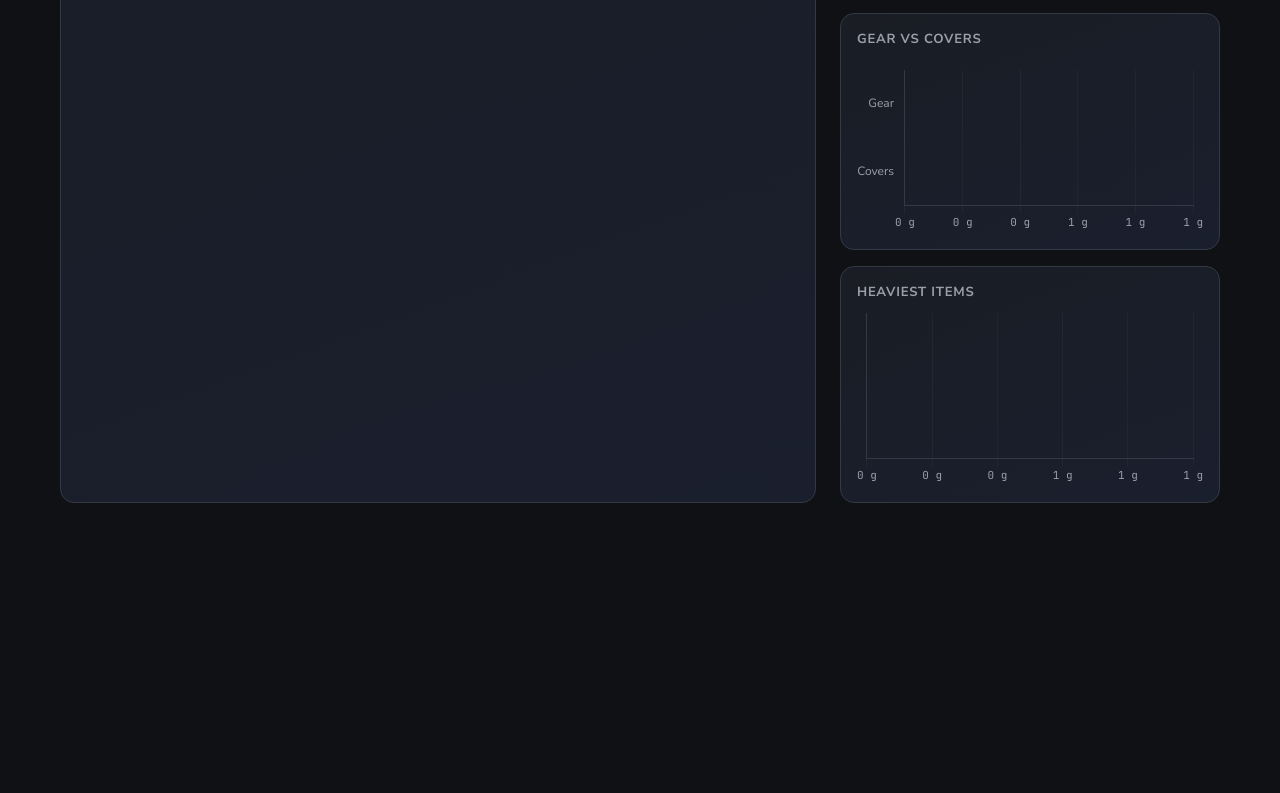
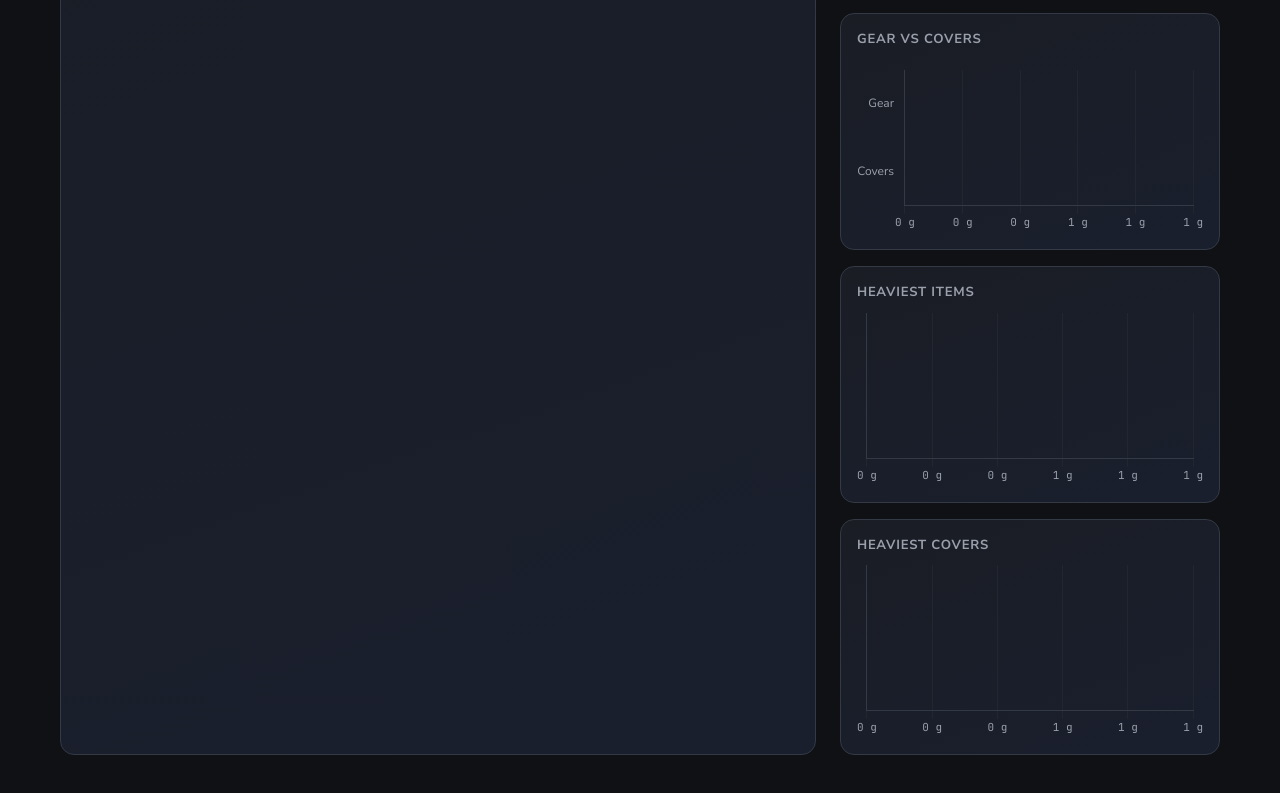
Before and after one commit to LiasTif/gear-weight, a plain HTML site: page index.html in a window 1280 px wide. Shown: the part 826-1619 px from the top of the page. Before the commit the page ends 1389 px from the top, so only its background shows below. Drawn offline with nearby package versions, Linux system fonts and the light colour scheme.

Commit message:
Add files via upload

```diff
--- a/app.js
+++ b/app.js
@@ -71,12 +71,12 @@ const LANGS = {
 };
 
 const T = {
-  ua:{title:'Спорядження',addItem:'Додати спорядження',name:'Назва',weightG:'Вага (г)',weight:'Вага',qty:'Кіл.',add:'Додати',hasCover:'Має чохол / кейс',coverName:'Назва чохла',coverWeight:'Вага чохла',category:'Категорія',cats:'Категорії',sc:'Спільний чохол',exp:'Експорт',imp:'Імпорт',clr:'Очистити',share:'Поділитись',shareT:'Поділитись списком',shareCopied:'Посилання скопійовано!',shareDesc:'Перегляд (тільки читання)',tw:'Загальна вага',go:'Спорядження',co:'Чохли / кейси',ic:'Предметів',ot:'від загалу',cch:'Вага по категоріях',cvch:'Спорядження vs Чохли',tch:'Топ предметів',gear:'Спорядження',covers:'Чохли',addG:'Додайте спорядження',nl:'Новий список',ln:'Назва списку',create:'Створити',cancel:'Скасувати',close:'Закрити',del:'Видалити',save:'Зберегти',mc:'Категорії',nc:'Нова категорія',scT:'Спільний чохол',scD:'Чохол для кількох предметів',scS:'Оберіть предмети:',scM:'Оберіть хоча б 2 предмети',ei:'Редагувати предмет',eSc:'Редагувати спільний чохол',rl:'Перейменувати список',n1:'Потрібен хоча б один список',dl:'Видалити цей список?',cc2:'Очистити весь список?',exd:'Експортовано!',imd:'Імпортовано!',svd:'Збережено!',ivf:'Невірний формат',en2:'Введіть назву',ew:'Введіть вагу',le:'Такий список вже є',fr:'Для',defCat:['Одяг','Спальне','Кухня','Електроніка','Гігієна','Інше']},
-  ru:{title:'Снаряжение',addItem:'Добавить снаряжение',name:'Название',weightG:'Вес (г)',weight:'Вес',qty:'Кол.',add:'Добавить',hasCover:'Есть чехол / кейс',coverName:'Название чехла',coverWeight:'Вес чехла',category:'Категория',cats:'Категории',sc:'Общий чехол',exp:'Экспорт',imp:'Импорт',clr:'Очистить',share:'Поделиться',shareT:'Поделиться списком',shareCopied:'Ссылка скопирована!',shareDesc:'Просмотр (только чтение)',tw:'Общий вес',go:'Снаряжение',co:'Чехлы / кейсы',ic:'Предметов',ot:'от общего',cch:'Вес по категориям',cvch:'Снаряжение vs Чехлы',tch:'Топ предметов',gear:'Снаряжение',covers:'Чехлы',addG:'Добавьте снаряжение',nl:'Новый список',ln:'Название списка',create:'Создать',cancel:'Отмена',close:'Закрыть',del:'Удалить',save:'Сохранить',mc:'Категории',nc:'Новая категория',scT:'Общий чехол',scD:'Чехол для нескольких предметов',scS:'Выберите предметы:',scM:'Выберите хотя бы 2 предмета',ei:'Редактировать предмет',eSc:'Редактировать общий чехол',rl:'Переименовать список',n1:'Нужен хотя бы один список',dl:'Удалить этот список?',cc2:'Очистить весь список?',exd:'Экспортировано!',imd:'Импортировано!',svd:'Сохранено!',ivf:'Неверный формат',en2:'Введите название',ew:'Введите вес',le:'Такой список уже есть',fr:'Для',defCat:['Одежда','Спальное','Кухня','Электроника','Гигиена','Другое']},
-  en:{title:'Gear',addItem:'Add gear',name:'Name',weightG:'Weight (g)',weight:'Weight',qty:'Qty',add:'Add',hasCover:'Has cover / case',coverName:'Cover name',coverWeight:'Cover weight',category:'Category',cats:'Categories',sc:'Shared cover',exp:'Export',imp:'Import',clr:'Clear',share:'Share',shareT:'Share list',shareCopied:'Link copied!',shareDesc:'View only (read-only)',tw:'Total weight',go:'Gear',co:'Covers / cases',ic:'Items',ot:'of total',cch:'Weight by category',cvch:'Gear vs Covers',tch:'Heaviest items',gear:'Gear',covers:'Covers',addG:'Add some gear',nl:'New list',ln:'List name',create:'Create',cancel:'Cancel',close:'Close',del:'Delete',save:'Save',mc:'Categories',nc:'New category',scT:'Shared cover',scD:'One cover for multiple items',scS:'Select items:',scM:'Select at least 2 items',ei:'Edit item',eSc:'Edit shared cover',rl:'Rename list',n1:'Need at least one list',dl:'Delete this list?',cc2:'Clear entire list?',exd:'Exported!',imd:'Imported!',svd:'Saved!',ivf:'Invalid file',en2:'Enter name',ew:'Enter weight',le:'List exists',fr:'For',defCat:['Clothing','Sleeping','Kitchen','Electronics','Hygiene','Other']},
-  es:{title:'Equipamiento',addItem:'Añadir equipo',name:'Nombre',weightG:'Peso (g)',weight:'Peso',qty:'Cant.',add:'Añadir',hasCover:'Tiene funda / estuche',coverName:'Nombre de funda',coverWeight:'Peso de funda',category:'Categoría',cats:'Categorías',sc:'Funda compartida',exp:'Exportar',imp:'Importar',clr:'Limpiar',share:'Compartir',shareT:'Compartir lista',shareCopied:'¡Enlace copiado!',shareDesc:'Solo lectura',tw:'Peso total',go:'Equipamiento',co:'Fundas / estuches',ic:'Artículos',ot:'del total',cch:'Peso por categoría',cvch:'Equipo vs Fundas',tch:'Artículos más pesados',gear:'Equipo',covers:'Fundas',addG:'Añade equipamiento',nl:'Nueva lista',ln:'Nombre de lista',create:'Crear',cancel:'Cancelar',close:'Cerrar',del:'Eliminar',save:'Guardar',mc:'Categorías',nc:'Nueva categoría',scT:'Funda compartida',scD:'Una funda para varios artículos',scS:'Seleccionar artículos:',scM:'Selecciona al menos 2 artículos',ei:'Editar artículo',eSc:'Editar funda compartida',rl:'Renombrar lista',n1:'Se necesita al menos una lista',dl:'¿Eliminar esta lista?',cc2:'¿Limpiar toda la lista?',exd:'¡Exportado!',imd:'¡Importado!',svd:'¡Guardado!',ivf:'Archivo inválido',en2:'Introduce un nombre',ew:'Introduce el peso',le:'La lista ya existe',fr:'Para',defCat:['Ropa','Dormir','Cocina','Electrónica','Higiene','Otros']},
-  de:{title:'Ausrüstung',addItem:'Ausrüstung hinzufügen',name:'Name',weightG:'Gewicht (g)',weight:'Gewicht',qty:'Anz.',add:'Hinzufügen',hasCover:'Hat Hülle / Tasche',coverName:'Hüllenname',coverWeight:'Hüllengewicht',category:'Kategorie',cats:'Kategorien',sc:'Geteilte Hülle',exp:'Exportieren',imp:'Importieren',clr:'Leeren',share:'Teilen',shareT:'Liste teilen',shareCopied:'Link kopiert!',shareDesc:'Nur Ansicht',tw:'Gesamtgewicht',go:'Ausrüstung',co:'Hüllen / Taschen',ic:'Artikel',ot:'vom Gesamt',cch:'Gewicht nach Kategorie',cvch:'Ausrüstung vs Hüllen',tch:'Schwerste Artikel',gear:'Ausrüstung',covers:'Hüllen',addG:'Ausrüstung hinzufügen',nl:'Neue Liste',ln:'Listenname',create:'Erstellen',cancel:'Abbrechen',close:'Schließen',del:'Löschen',save:'Speichern',mc:'Kategorien',nc:'Neue Kategorie',scT:'Geteilte Hülle',scD:'Eine Hülle für mehrere Artikel',scS:'Artikel auswählen:',scM:'Mindestens 2 Artikel auswählen',ei:'Artikel bearbeiten',eSc:'Geteilte Hülle bearbeiten',rl:'Liste umbenennen',n1:'Mindestens eine Liste erforderlich',dl:'Diese Liste löschen?',cc2:'Gesamte Liste leeren?',exd:'Exportiert!',imd:'Importiert!',svd:'Gespeichert!',ivf:'Ungültige Datei',en2:'Name eingeben',ew:'Gewicht eingeben',le:'Liste existiert bereits',fr:'Für',defCat:['Kleidung','Schlafen','Küche','Elektronik','Hygiene','Sonstiges']},
-  fr:{title:'Équipement',addItem:'Ajouter équipement',name:'Nom',weightG:'Poids (g)',weight:'Poids',qty:'Qté',add:'Ajouter',hasCover:'A une housse / étui',coverName:'Nom de la housse',coverWeight:'Poids de la housse',category:'Catégorie',cats:'Catégories',sc:'Housse partagée',exp:'Exporter',imp:'Importer',clr:'Effacer',share:'Partager',shareT:'Partager la liste',shareCopied:'Lien copié!',shareDesc:'Lecture seule',tw:'Poids total',go:'Équipement',co:'Housses / étuis',ic:'Articles',ot:'du total',cch:'Poids par catégorie',cvch:'Équipement vs Housses',tch:'Articles les plus lourds',gear:'Équipement',covers:'Housses',addG:'Ajoutez de l\'équipement',nl:'Nouvelle liste',ln:'Nom de la liste',create:'Créer',cancel:'Annuler',close:'Fermer',del:'Supprimer',save:'Enregistrer',mc:'Catégories',nc:'Nouvelle catégorie',scT:'Housse partagée',scD:'Une housse pour plusieurs articles',scS:'Sélectionner les articles:',scM:'Sélectionnez au moins 2 articles',ei:'Modifier l\'article',eSc:'Modifier la housse partagée',rl:'Renommer la liste',n1:'Au moins une liste requise',dl:'Supprimer cette liste?',cc2:'Effacer toute la liste?',exd:'Exporté!',imd:'Importé!',svd:'Enregistré!',ivf:'Fichier invalide',en2:'Entrez un nom',ew:'Entrez le poids',le:'La liste existe déjà',fr:'Pour',defCat:['Vêtements','Couchage','Cuisine','Électronique','Hygiène','Autre']},
+  ua:{title:'Спорядження',addItem:'Додати спорядження',name:'Назва',weightG:'Вага (г)',weight:'Вага',qty:'Кіл.',add:'Додати',hasCover:'Має чохол / кейс',coverName:'Назва чохла',coverWeight:'Вага чохла',category:'Категорія',cats:'Категорії',sc:'Спільний чохол',exp:'Експорт',imp:'Імпорт',clr:'Очистити',share:'Поділитись',shareT:'Поділитись списком',shareCopied:'Посилання скопійовано!',shareDesc:'Перегляд (тільки читання)',tw:'Загальна вага',go:'Спорядження',co:'Чохли / кейси',ic:'Предметів',ot:'від загалу',cch:'Вага по категоріях',cvch:'Спорядження vs Чохли',tch:'Топ предметів',tco:'Топ чохлів',gear:'Спорядження',covers:'Чохли',addG:'Додайте спорядження',nl:'Новий список',ln:'Назва списку',create:'Створити',cancel:'Скасувати',close:'Закрити',del:'Видалити',save:'Зберегти',mc:'Категорії',nc:'Нова категорія',scT:'Спільний чохол',scD:'Чохол для кількох предметів',scS:'Оберіть предмети:',scM:'Оберіть хоча б 2 предмети',ei:'Редагувати предмет',eSc:'Редагувати спільний чохол',rl:'Перейменувати список',n1:'Потрібен хоча б один список',dl:'Видалити цей список?',cc2:'Очистити весь список?',exd:'Експортовано!',imd:'Імпортовано!',svd:'Збережено!',ivf:'Невірний формат',en2:'Введіть назву',ew:'Введіть вагу',le:'Такий список вже є',fr:'Для',defCat:['Одяг','Спальне','Кухня','Електроніка','Гігієна','Інше']},
+  ru:{title:'Снаряжение',addItem:'Добавить снаряжение',name:'Название',weightG:'Вес (г)',weight:'Вес',qty:'Кол.',add:'Добавить',hasCover:'Есть чехол / кейс',coverName:'Название чехла',coverWeight:'Вес чехла',category:'Категория',cats:'Категории',sc:'Общий чехол',exp:'Экспорт',imp:'Импорт',clr:'Очистить',share:'Поделиться',shareT:'Поделиться списком',shareCopied:'Ссылка скопирована!',shareDesc:'Просмотр (только чтение)',tw:'Общий вес',go:'Снаряжение',co:'Чехлы / кейсы',ic:'Предметов',ot:'от общего',cch:'Вес по категориям',cvch:'Снаряжение vs Чехлы',tch:'Топ предметов',tco:'Топ чехлов',gear:'Снаряжение',covers:'Чехлы',addG:'Добавьте снаряжение',nl:'Новый список',ln:'Название списка',create:'Создать',cancel:'Отмена',close:'Закрыть',del:'Удалить',save:'Сохранить',mc:'Категории',nc:'Новая категория',scT:'Общий чехол',scD:'Чехол для нескольких предметов',scS:'Выберите предметы:',scM:'Выберите хотя бы 2 предмета',ei:'Редактировать предмет',eSc:'Редактировать общий чехол',rl:'Переименовать список',n1:'Нужен хотя бы один список',dl:'Удалить этот список?',cc2:'Очистить весь список?',exd:'Экспортировано!',imd:'Импортировано!',svd:'Сохранено!',ivf:'Неверный формат',en2:'Введите название',ew:'Введите вес',le:'Такой список уже есть',fr:'Для',defCat:['Одежда','Спальное','Кухня','Электроника','Гигиена','Другое']},
+  en:{title:'Gear',addItem:'Add gear',name:'Name',weightG:'Weight (g)',weight:'Weight',qty:'Qty',add:'Add',hasCover:'Has cover / case',coverName:'Cover name',coverWeight:'Cover weight',category:'Category',cats:'Categories',sc:'Shared cover',exp:'Export',imp:'Import',clr:'Clear',share:'Share',shareT:'Share list',shareCopied:'Link copied!',shareDesc:'View only (read-only)',tw:'Total weight',go:'Gear',co:'Covers / cases',ic:'Items',ot:'of total',cch:'Weight by category',cvch:'Gear vs Covers',tch:'Heaviest items',tco:'Heaviest covers',gear:'Gear',covers:'Covers',addG:'Add some gear',nl:'New list',ln:'List name',create:'Create',cancel:'Cancel',close:'Close',del:'Delete',save:'Save',mc:'Categories',nc:'New category',scT:'Shared cover',scD:'One cover for multiple items',scS:'Select items:',scM:'Select at least 2 items',ei:'Edit item',eSc:'Edit shared cover',rl:'Rename list',n1:'Need at least one list',dl:'Delete this list?',cc2:'Clear entire list?',exd:'Exported!',imd:'Imported!',svd:'Saved!',ivf:'Invalid file',en2:'Enter name',ew:'Enter weight',le:'List exists',fr:'For',defCat:['Clothing','Sleeping','Kitchen','Electronics','Hygiene','Other']},
+  es:{title:'Equipamiento',addItem:'Añadir equipo',name:'Nombre',weightG:'Peso (g)',weight:'Peso',qty:'Cant.',add:'Añadir',hasCover:'Tiene funda / estuche',coverName:'Nombre de funda',coverWeight:'Peso de funda',category:'Categoría',cats:'Categorías',sc:'Funda compartida',exp:'Exportar',imp:'Importar',clr:'Limpiar',share:'Compartir',shareT:'Compartir lista',shareCopied:'¡Enlace copiado!',shareDesc:'Solo lectura',tw:'Peso total',go:'Equipamiento',co:'Fundas / estuches',ic:'Artículos',ot:'del total',cch:'Peso por categoría',cvch:'Equipo vs Fundas',tch:'Artículos más pesados',tco:'Fundas más pesadas',gear:'Equipo',covers:'Fundas',addG:'Añade equipamiento',nl:'Nueva lista',ln:'Nombre de lista',create:'Crear',cancel:'Cancelar',close:'Cerrar',del:'Eliminar',save:'Guardar',mc:'Categorías',nc:'Nueva categoría',scT:'Funda compartida',scD:'Una funda para varios artículos',scS:'Seleccionar artículos:',scM:'Selecciona al menos 2 artículos',ei:'Editar artículo',eSc:'Editar funda compartida',rl:'Renombrar lista',n1:'Se necesita al menos una lista',dl:'¿Eliminar esta lista?',cc2:'¿Limpiar toda la lista?',exd:'¡Exportado!',imd:'¡Importado!',svd:'¡Guardado!',ivf:'Archivo inválido',en2:'Introduce un nombre',ew:'Introduce el peso',le:'La lista ya existe',fr:'Para',defCat:['Ropa','Dormir','Cocina','Electrónica','Higiene','Otros']},
+  de:{title:'Ausrüstung',addItem:'Ausrüstung hinzufügen',name:'Name',weightG:'Gewicht (g)',weight:'Gewicht',qty:'Anz.',add:'Hinzufügen',hasCover:'Hat Hülle / Tasche',coverName:'Hüllenname',coverWeight:'Hüllengewicht',category:'Kategorie',cats:'Kategorien',sc:'Geteilte Hülle',exp:'Exportieren',imp:'Importieren',clr:'Leeren',share:'Teilen',shareT:'Liste teilen',shareCopied:'Link kopiert!',shareDesc:'Nur Ansicht',tw:'Gesamtgewicht',go:'Ausrüstung',co:'Hüllen / Taschen',ic:'Artikel',ot:'vom Gesamt',cch:'Gewicht nach Kategorie',cvch:'Ausrüstung vs Hüllen',tch:'Schwerste Artikel',tco:'Schwerste Hüllen',gear:'Ausrüstung',covers:'Hüllen',addG:'Ausrüstung hinzufügen',nl:'Neue Liste',ln:'Listenname',create:'Erstellen',cancel:'Abbrechen',close:'Schließen',del:'Löschen',save:'Speichern',mc:'Kategorien',nc:'Neue Kategorie',scT:'Geteilte Hülle',scD:'Eine Hülle für mehrere Artikel',scS:'Artikel auswählen:',scM:'Mindestens 2 Artikel auswählen',ei:'Artikel bearbeiten',eSc:'Geteilte Hülle bearbeiten',rl:'Liste umbenennen',n1:'Mindestens eine Liste erforderlich',dl:'Diese Liste löschen?',cc2:'Gesamte Liste leeren?',exd:'Exportiert!',imd:'Importiert!',svd:'Gespeichert!',ivf:'Ungültige Datei',en2:'Name eingeben',ew:'Gewicht eingeben',le:'Liste existiert bereits',fr:'Für',defCat:['Kleidung','Schlafen','Küche','Elektronik','Hygiene','Sonstiges']},
+  fr:{title:'Équipement',addItem:'Ajouter équipement',name:'Nom',weightG:'Poids (g)',weight:'Poids',qty:'Qté',add:'Ajouter',hasCover:'A une housse / étui',coverName:'Nom de la housse',coverWeight:'Poids de la housse',category:'Catégorie',cats:'Catégories',sc:'Housse partagée',exp:'Exporter',imp:'Importer',clr:'Effacer',share:'Partager',shareT:'Partager la liste',shareCopied:'Lien copié!',shareDesc:'Lecture seule',tw:'Poids total',go:'Équipement',co:'Housses / étuis',ic:'Articles',ot:'du total',cch:'Poids par catégorie',cvch:'Équipement vs Housses',tch:'Articles les plus lourds',tco:'Housses les plus lourdes',gear:'Équipement',covers:'Housses',addG:'Ajoutez de l\'équipement',nl:'Nouvelle liste',ln:'Nom de la liste',create:'Créer',cancel:'Annuler',close:'Fermer',del:'Supprimer',save:'Enregistrer',mc:'Catégories',nc:'Nouvelle catégorie',scT:'Housse partagée',scD:'Une housse pour plusieurs articles',scS:'Sélectionner les articles:',scM:'Sélectionnez au moins 2 articles',ei:'Modifier l\'article',eSc:'Modifier la housse partagée',rl:'Renommer la liste',n1:'Au moins une liste requise',dl:'Supprimer cette liste?',cc2:'Effacer toute la liste?',exd:'Exporté!',imd:'Importé!',svd:'Enregistré!',ivf:'Fichier invalide',en2:'Entrez un nom',ew:'Entrez le poids',le:'La liste existe déjà',fr:'Pour',defCat:['Vêtements','Couchage','Cuisine','Électronique','Hygiène','Autre']},
 };
 
 let lang = 'en', unit = 'g';
@@ -119,6 +119,7 @@ function R(){
   document.getElementById('ct1').textContent=t('cch');
   document.getElementById('ct2').textContent=t('cvch');
   document.getElementById('ct3').textContent=t('tch');
+  document.getElementById('ct4').textContent=t('tco');
   save();
   requestAnimationFrame(()=>window.scrollTo({top:_sy,behavior:'instant'}));
 }
@@ -299,7 +300,7 @@ function rItems(){
 function cStats(){const l=GL();if(!l)return{total:0,gear:0,covers:0,items:0};let g=0,cv=0,it=0;l.items.forEach(i=>{g+=i.weight*i.qty;it+=i.qty;if(i.cover&&i.cover.active)cv+=i.cover.weight});if(l.sharedCovers)l.sharedCovers.forEach(s=>{if(s.active)cv+=s.weight});return{total:g+cv,gear:g,covers:cv,items:it}}
 function rStats(){const s=cStats();document.getElementById('statsBar').innerHTML=`<div class="stat-card accent"><div class="label">${t('tw')}</div><div class="value">${fW(s.total)}</div><div class="sub">${fWB(s.total)}</div></div><div class="stat-card"><div class="label">${t('go')}</div><div class="value">${fW(s.gear)}</div><div class="sub">${fWB(s.gear)}</div></div><div class="stat-card cc"><div class="label">${t('co')}</div><div class="value">${fW(s.covers)}</div><div class="sub">${s.total>0?(s.covers/s.total*100).toFixed(1)+'%':''} ${t('ot')}</div></div><div class="stat-card"><div class="label">${t('ic')}</div><div class="value">${s.items}</div></div>`}
 
-let _c1,_c2,_c3;
+let _c1,_c2,_c3,_c4;
 function rCharts(){
   const l=GL();Chart.defaults.color='#9aa0ab';Chart.defaults.borderColor='#333945';
   if(_c1)_c1.destroy();const cd={};if(l)l.items.forEach(i=>{cd[i.category]=(cd[i.category]||0)+i.weight*i.qty});
@@ -309,6 +310,16 @@ function rCharts(){
   _c2=new Chart(document.getElementById('ch2'),{type:'bar',data:{labels:[t('gear'),t('covers')],datasets:[{data:[s.gear,s.covers],backgroundColor:['#4ecdc4','#ffd93d'],borderRadius:6,borderWidth:0}]},options:{responsive:true,indexAxis:'y',plugins:{legend:{display:false},tooltip:{callbacks:{label:c=>fW(c.raw)}}},scales:{x:{grid:{color:'#22262f'},ticks:{font:{family:'JetBrains Mono',size:11},callback:v=>fW(v)}},y:{grid:{display:false},ticks:{font:{family:'NunitoSans',size:12}}}}}});
   if(_c3)_c3.destroy();let ti=[];if(l)ti=l.items.map(i=>({n:i.name,w:i.weight*i.qty})).sort((a,b)=>b.w-a.w).slice(0,8);
   _c3=new Chart(document.getElementById('ch3'),{type:'bar',data:{labels:ti.map(i=>i.n.length>16?i.n.slice(0,14)+'…':i.n),datasets:[{data:ti.map(i=>i.w),backgroundColor:'#4ecdc480',borderColor:'#4ecdc4',borderWidth:1,borderRadius:4}]},options:{responsive:true,indexAxis:'y',plugins:{legend:{display:false},tooltip:{callbacks:{label:c=>fW(c.raw)}}},scales:{x:{grid:{color:'#22262f'},ticks:{font:{family:'JetBrains Mono',size:11},callback:v=>fW(v)}},y:{grid:{display:false},ticks:{font:{family:'NunitoSans',size:11}}}}}});
+  if(_c4)_c4.destroy();
+  let tc=[];
+  if(l){
+    l.items.forEach(i=>{
+      if(i.cover&&i.cover.active)tc.push({n:i.cover.name+' ('+i.name+')',w:i.cover.weight});
+    });
+    if(l.sharedCovers)l.sharedCovers.filter(s=>s.active).forEach(s=>tc.push({n:s.name,w:s.weight}));
+    tc.sort((a,b)=>b.w-a.w);tc=tc.slice(0,8);
+  }
+  _c4=new Chart(document.getElementById('ch4'),{type:'bar',data:{labels:tc.map(i=>i.n.length>18?i.n.slice(0,16)+'…':i.n),datasets:[{data:tc.map(i=>i.w),backgroundColor:'#ffd93d80',borderColor:'#ffd93d',borderWidth:1,borderRadius:4}]},options:{responsive:true,indexAxis:'y',plugins:{legend:{display:false},tooltip:{callbacks:{label:c=>fW(c.raw)}}},scales:{x:{grid:{color:'#22262f'},ticks:{font:{family:'JetBrains Mono',size:11},callback:v=>fW(v)}},y:{grid:{display:false},ticks:{font:{family:'NunitoSans',size:11}}}}}});
 }
 
 function showListM(){if(readOnly)return;document.getElementById('mListI').innerHTML=`<h2>${t('nl')}</h2><div class="fg"><div class="fl">${t('ln')}</div><input class="c-input" id="nLN" onkeydown="if(event.key==='Enter')crL()"></div><div class="modal-actions"><button class="btn" onclick="closeM('mList')">${t('cancel')}</button><button class="btn primary" onclick="crL()">${t('create')}</button></div>`;openM('mList');setTimeout(()=>document.getElementById('nLN')?.focus(),50)}
--- a/index.html
+++ b/index.html
@@ -1,21 +1,13 @@
 <!DOCTYPE html>
 <html lang="en">
 <head>
-<!-- Google tag (gtag.js) -->
-<script async src="https://www.googletagmanager.com/gtag/js?id=G-3KQ9RC746F"></script>
-<script>
-  window.dataLayer = window.dataLayer || [];
-  function gtag(){dataLayer.push(arguments);}
-  gtag('js', new Date());
-  gtag('config', 'G-3KQ9RC746F');
-</script>
 <meta charset="UTF-8">
 <meta name="viewport" content="width=device-width, initial-scale=1.0">
 <title>Backpacking Weight Calculator</title>
 <meta name="description" content="Calculate and track the weight of your backpacking gear. Plan your hiking trips with detailed weight breakdowns by category.">
 <meta property="og:title" content="Backpacking Weight Calculator">
 <meta property="og:description" content="Calculate and track the weight of your backpacking gear.">
-<meta property="og:url" content="https://liastif.github.io/gear-weight">
+<meta property="og:url" content="https://backpacking-calculator.netlify.app">
 <link href="https://fonts.googleapis.com/css2?family=JetBrains+Mono:wght@400;600;700&display=swap" rel="stylesheet">
 <script src="https://cdnjs.cloudflare.com/ajax/libs/Chart.js/4.4.1/chart.umd.min.js"></script>
 <link rel="stylesheet" href="style.css">
@@ -23,7 +15,7 @@
 <link rel="apple-touch-icon" href="icon.png">
 <meta name="keywords" content="backpacking, hiking, gear weight calculator, pack weight, ultralight, camping, travel gear">
 <meta name="robots" content="index, follow">
-<link rel="canonical" href="https://liastif.github.io/gear-weight">
+<link rel="canonical" href="https://backpacking-calculator.netlify.app">
 <link rel="sitemap" type="application/xml" href="/sitemap.xml">
 </head>
 <body>
@@ -52,6 +44,7 @@
       <div class="chart-box"><div class="chart-title" id="ct1"></div><canvas id="ch1"></canvas></div>
       <div class="chart-box"><div class="chart-title" id="ct2"></div><canvas id="ch2"></canvas></div>
       <div class="chart-box"><div class="chart-title" id="ct3"></div><canvas id="ch3"></canvas></div>
+      <div class="chart-box"><div class="chart-title" id="ct4"></div><canvas id="ch4"></canvas></div>
     </div>
   </div>
 </div>
@@ -68,6 +61,8 @@
    onmouseover="this.style.transform='scale(1.05)'" onmouseout="this.style.transform='scale(1)'">
   ☕ Buy me a coffee
 </a>
+<script data-goatcounter="https://tifaiden.goatcounter.com/count"
+        async src="//gc.zgo.at/count.js"></script>
 <script src="https://cdnjs.cloudflare.com/ajax/libs/lz-string/1.5.0/lz-string.min.js"></script>
 <script src="app.js"></script>
 </body>
```
Also changed, not shown: 8 other files.
